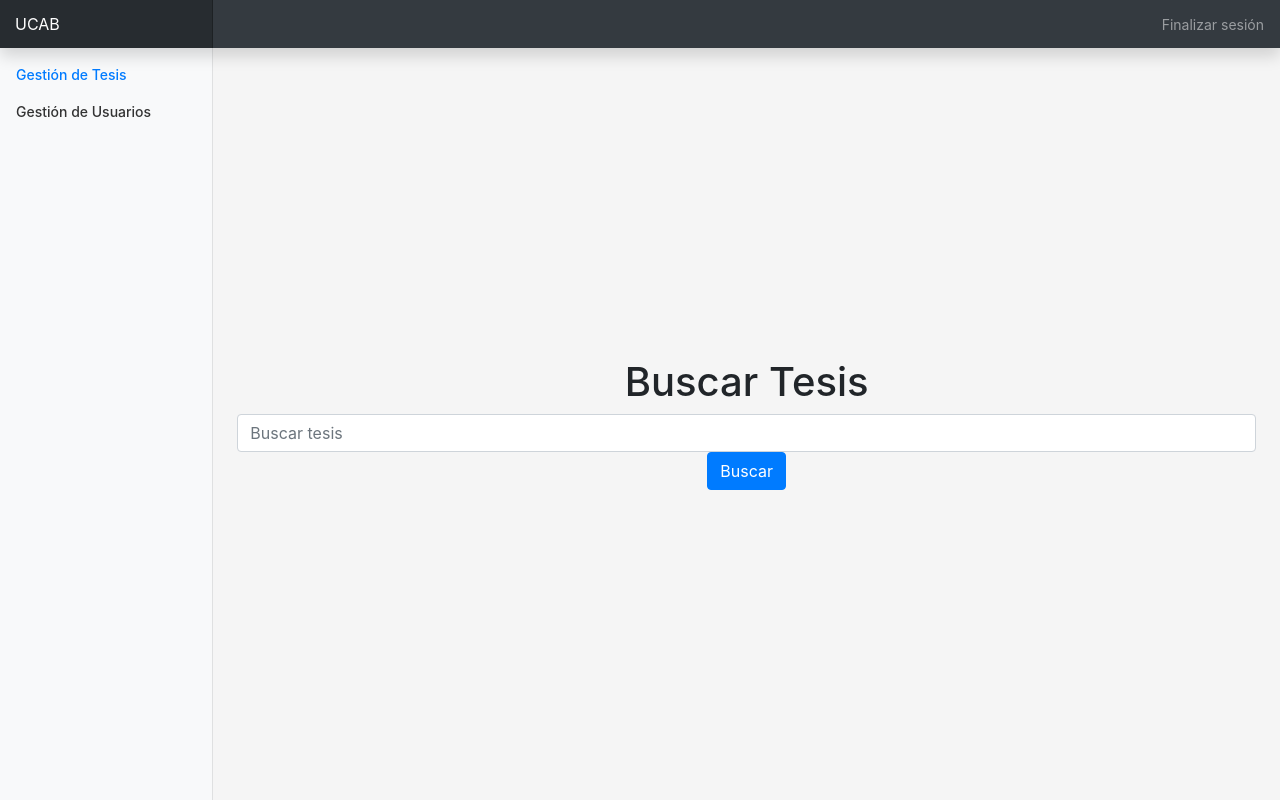
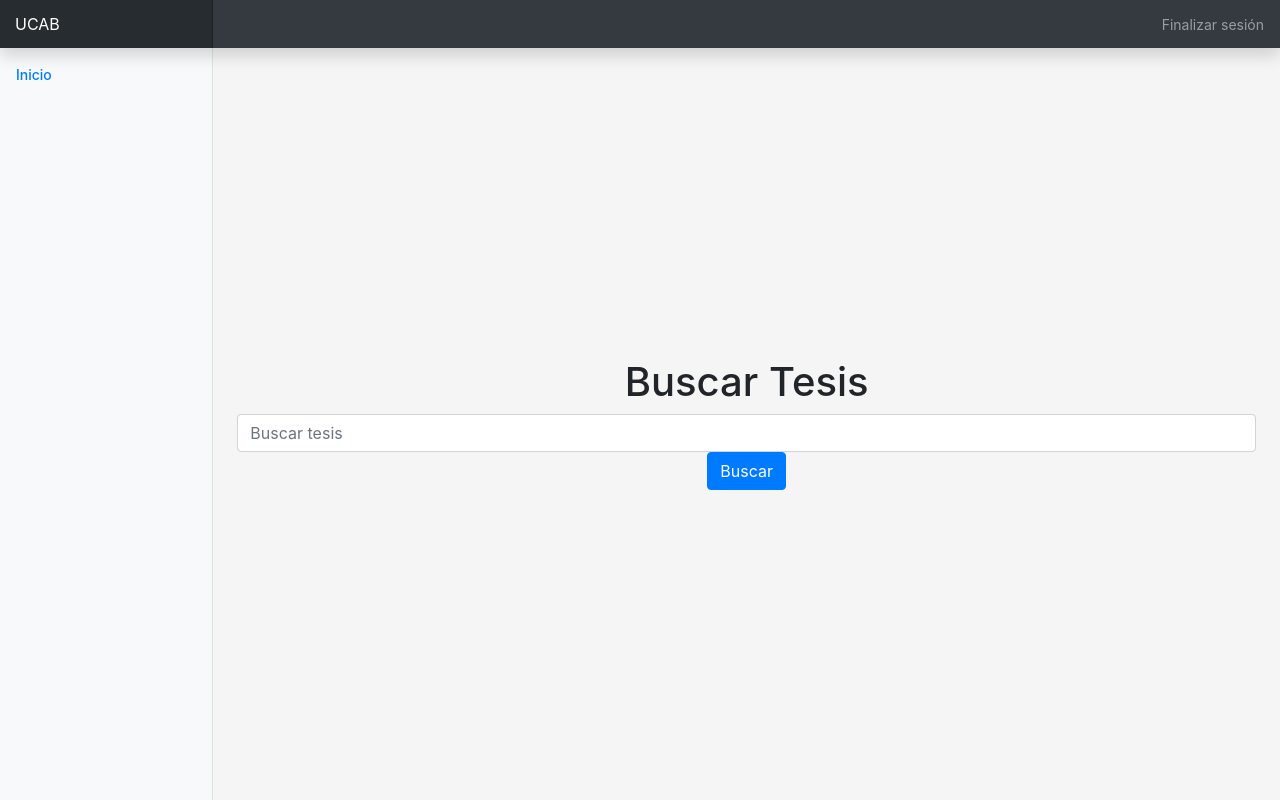
Before and after one commit to angelrivero98/MiniProyecto2-python, a Django app: page / in a window 1280 px wide. Run offline with Django 3.2, Linux system fonts and the light colour scheme; the visitor is signed in with stand-in values (Sample User, id 1); parts of the project's set-up code (start-up, migrations or seed data) failed here and were passed over; some libraries are stand-ins or nearby versions.

Commit message:
Se muestra la informacion determinada para cada usuario

```diff
--- a/project/urls.py
+++ b/project/urls.py
@@ -17,12 +17,9 @@ from django.contrib import admin
 from django.urls import path, include
 from django.conf.urls import url
 from django.views.generic.base import TemplateView
-from tesis import urls
 
 urlpatterns = [
-    path('tesis/', include('tesis.urls')),
+    path('', include('tesis.urls')),
     path('admin/', admin.site.urls),
     path('', include('django.contrib.auth.urls')),
-    # path('', TemplateView.as_view(template_name='home.html'), name='home'),
-    path('tesis/', TemplateView.as_view(template_name='tesis.html'), name='tesis')
-] + urls.urlpatterns
+]
--- a/tesis/templates/base.html
+++ b/tesis/templates/base.html
@@ -50,22 +50,38 @@
         <div class="sidebar-sticky">
           <ul class="nav flex-column">
             <li class="nav-item">
+              <a class="nav-link active" href="{% url 'home' %}">
+                <span data-feather="home"></span>
+                Inicio <span class="sr-only">(current)</span>
+              </a>
+            </li>
+            {% if user.rol.id == 2 %}
+            <li class="nav-item">
               <a class="nav-link active" href="{% url 'tesis' %}">
                 <span data-feather="home"></span>
-                Gestión de Tesis <span class="sr-only">(current)</span>
+                Gestión de Tesis
               </a>
             </li>
+            {% endif %}
+            {% if user.rol.id == 1 %}
             <li class="nav-item">
               <a class="nav-link" href="{% url 'users' %}">
                 <span data-feather="file"></span>
                 Gestión de Usuarios
               </a>
             </li>
+            {% endif %}
           </ul>
         </div>
       </nav>
       {% endif %}
-      {% block content %} {% endblock %}
+      {% if user.rol != None and user.rol.id != 3 %}
+      <main role="main" class="col-md-9 ml-sm-auto col-lg-10 px-4">
+        {% else %}
+        <main role="main" class="col-md-12 ml-sm-auto col-lg-12 px-4">
+          {% endif %}
+          {% block content %} {% endblock %}
+        </main>
     </div>
   </div>
 </body>
--- a/tesis/templates/home.html
+++ b/tesis/templates/home.html
@@ -1,18 +1,12 @@
 {% extends 'base.html' %}
 {% block title %} Inicio {% endblock %}
 {% block content %}
-{% if user.rol != None and user.rol.id != 3 %}
-<main role="main" class="col-md-9 ml-sm-auto col-lg-10 px-4">
-    {% else %}
-    <main role="main" class="col-md-12 ml-sm-auto col-lg-12 px-4">
-        {% endif %}
 <div class="text-center">
     <h1>Buscar Tesis</h1>
-            <form action="/tesis" method="POST" class="text-center">
+    <form action="tesis/" method="POST" class="text-center">
         {% csrf_token %}
         {{ form.search }}
         <input type="submit" class="btn btn-primary" value="Buscar" />
     </form>
 </div>
-    </main>
 {% endblock %}
--- a/tesis/templates/tesis.html
+++ b/tesis/templates/tesis.html
@@ -1,13 +1,14 @@
 {% extends 'base.html' %}
 {% block title %} Dashboard {% endblock %}
 {% block content %}
-<main role="main" class="col-md-9 ml-sm-auto col-lg-10 px-4">
+{% if user.rol != None and user.rol.id == 2 %}
 <button class="btn btn-primary float-right my-3" type="button" data-toggle="modal" data-target="#exampleModal">
   Crear tesis
 </button>
 <button class="btn btn-primary float-right my-3  mr-3" type="button" data-toggle="modal" data-target="#exampleAutor">
   Crear autor
 </button>
+{% endif %}
 <h3>Listado de tesis</h3>
 <!-- Modal -->
 <div class="modal fade" id="exampleModal" tabindex="-1" role="dialog" aria-labelledby="exampleModalLabel"
@@ -175,5 +176,4 @@
     </tbody>
   </table>
 </div>
-</main>
 {% endblock %}
--- a/tesis/templates/usuarios.html
+++ b/tesis/templates/usuarios.html
@@ -1,5 +1,4 @@
 {% extends 'base.html' %} {% block content %}
-<main role="main" class="col-md-9 ml-sm-auto col-lg-10 px-4">
 <button class="btn btn-primary float-right my-3" type="button" data-toggle="modal" data-target="#exampleModal">
   Crear usuario
 </button>
@@ -16,7 +15,7 @@
         </button>
       </div>
       <div class="modal-body">
-          <form method="POST" action="/users">
+        <form method="POST" action="users/">
           {% csrf_token %}
           <div class="row">
             <div class="col-md-6">
@@ -81,5 +80,4 @@
     </tbody>
   </table>
 </div>
-</main>
 {% endblock %}
```
Also changed, not shown: project/settings.py (+12 -12 lines). Lines whose indentation alone changed are shown as unchanged.
